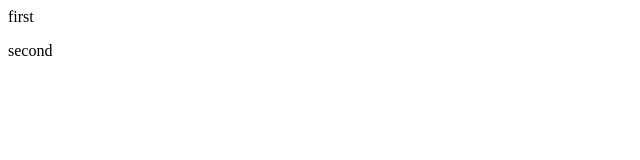
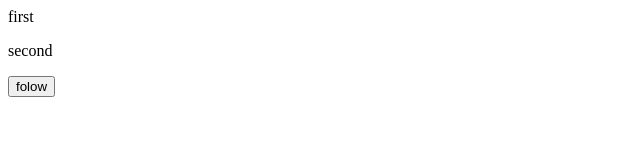
Before and after one commit to Anpopaicoconat/lab4, a plain HTML site: page index.html in a window 1280 px wide. Shown: the whole page, without its empty margins (0-640 px from the left). Drawn offline with Linux system fonts and the light colour scheme.

Commit message:
add button

```diff
--- a/index.html
+++ b/index.html
@@ -1,2 +1,3 @@
 <p>first</p>
 <p>second</p>
+<button>folow</button>
```
